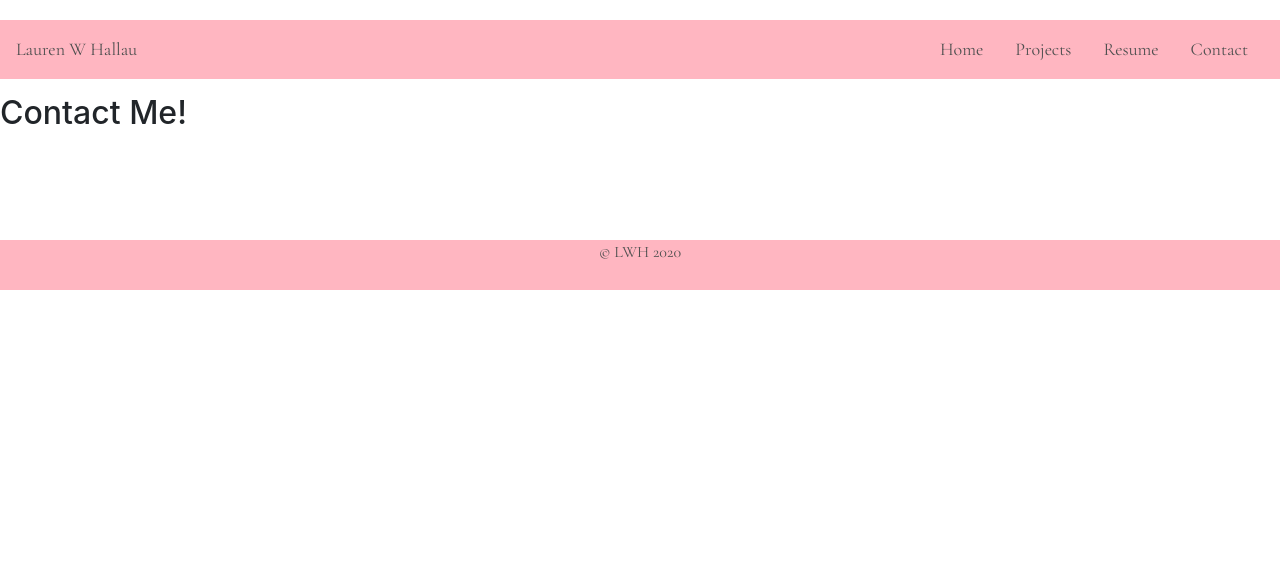
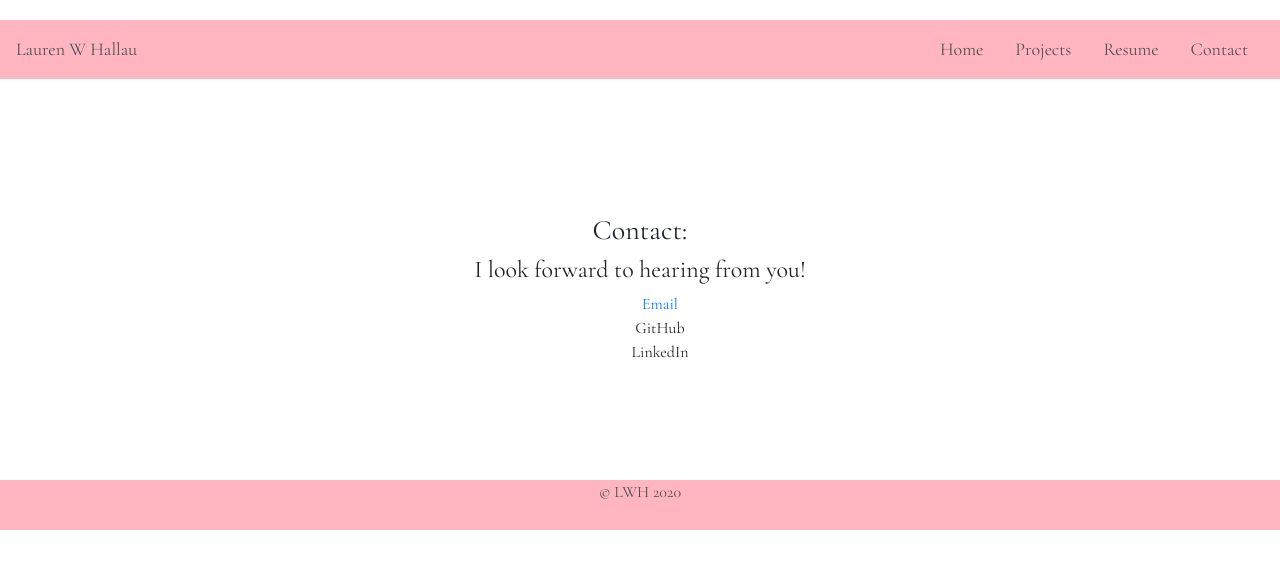
Before and after one commit to laurenhallau/React-Portfolio, a React (Create React App) app: page /contact in a window 1280 px wide. Shown: the top 568 px of the page. Built offline with nearby package versions, Linux system fonts and the light colour scheme.

Commit message:
mail to working

```diff
--- a/src/pages/Contact.js
+++ b/src/pages/Contact.js
@@ -1,10 +1,22 @@
 import React from "react";
+import { Container, Row, Col } from "reactstrap";
 
 function Contact() {
     return (
-        <div>
-          <h2>Contact Me!</h2>
-        </div>
+        <Container className="ContactContainer">
+          <Row>
+            <Col>
+              <h3>Contact:</h3>
+              <h4>I look forward to hearing from you!</h4>
+              <ul>
+                <li><a className="email" href="mailto:lhallau@gmail.com">Email </a></li>
+                <li>GitHub</li>
+                <li>LinkedIn</li>
+              </ul>
+
+            </Col>
+          </Row>
+        </Container>
     );
 }
 
--- a/src/pages/Home.js
+++ b/src/pages/Home.js
@@ -7,17 +7,27 @@ function Home() {
   return (
     <Container fluid>
       <Row>
-        <Col size="md-4">
-          <img src={ProfilePic}
-           alt="Lauren Hallau Pic"></img>
+        <Col size="sm-4">
+          <img src={ProfilePic} alt="Lauren Hallau Pic"></img>
         </Col>
-        <Col size="md-8">
-        <p>Developing full-stack coder with an education background.
-
-        Wants to make a difference in the world.
-
-        Fluent in Spanish, proficient in German, developing in HTML, CSS, Javascript! Enjoys languages of all types!
-        </p>
+        <Col size="sm-8">
+          <p>
+            Lorem ipsum dolor sit amet, consectetur adipiscing elit, sed do
+            eiusmod tempor incididunt ut labore et dolore magna aliqua. Et
+            malesuada fames ac turpis egestas. Lacinia at quis risus sed
+            vulputate odio. Diam sit amet nisl suscipit. Tempus imperdiet nulla
+            malesuada pellentesque elit eget gravida cum.
+          </p>
+          <br />
+          <p>
+            {" "}
+            Imperdiet proin fermentum leo vel orci porta. Viverra
+            aliquet eget sit amet. Aenean pharetra magna ac placerat vestibulum
+            lectus. Tincidunt vitae semper quis lectus nulla at volutpat. Amet
+            porttitor eget dolor morbi. Sit amet dictum sit amet justo donec
+            enim diam. Congue eu consequat ac felis donec et odio pellentesque
+            diam.
+          </p>
         </Col>
       </Row>
     </Container>
--- a/src/pages/Projects.js
+++ b/src/pages/Projects.js
@@ -1,11 +1,11 @@
 import React from "react";
 import { Card, CardImg, CardTitle, CardText, Button, Row, Col } from "reactstrap";
-import Project1 from "../images/project1.png";
-import QuizGame from "../images/quizgame.png";
-import Employee from "../images/employee.png";
-import NoteTaker from "../images/notetaker.png";
-import Workout from "../images/workout.png";
-import Budget from "../images/budget.png";
+// import Project1 from "../images/project1.png";
+// import QuizGame from "../images/quizgame.png";
+// import Employee from "../images/employee.png";
+// import NoteTaker from "../images/notetaker.png";
+// import Workout from "../images/workout.png";
+// import Budget from "../images/budget.png";
 import "./style.css";
 
 function Projects() {
@@ -13,7 +13,7 @@ function Projects() {
     <Row>
       <Col md="6">
         <Card>
-          <CardImg className="CardImg" src={Project1} alt="Project One" />
+          <CardImg className="CardImg" src="#" alt="Project One" />
           <CardTitle>Project #1</CardTitle>
           <CardText>Travel Masters: Bringing the World to You!</CardText>
           <Button
@@ -25,7 +25,7 @@ function Projects() {
       </Col>
       <Col md="6">
         <Card>
-          <CardImg src={QuizGame} alt="#" />
+          <CardImg src="#" alt="#" />
           <CardTitle>Project #2</CardTitle>
          <CardText>Quiz Game: Create and Take Quizzes with this full-stack app</CardText>
          <Button
@@ -37,7 +37,7 @@ function Projects() {
       </Col>
       <Col md="6">
         <Card>
-          <CardImg src={Employee} alt="#" />
+          <CardImg src="#" alt="#" />
           <CardTitle>Employee Directory</CardTitle>
          <CardText>First React App</CardText>
          <Button
@@ -50,7 +50,7 @@ function Projects() {
 
       <Col md="6">
         <Card>
-          <CardImg src={NoteTaker} alt="#" />
+          <CardImg src="#" alt="#" />
           <CardTitle>Note Taker</CardTitle>
           <CardText>Note Taker information here</CardText>
           <Button
@@ -62,7 +62,7 @@ function Projects() {
       </Col>
       <Col md="6">
         <Card>
-          <CardImg src={Budget} alt="#" />
+          <CardImg src="#" alt="#" />
           <CardTitle>On/Offline Budget Tracker</CardTitle>
          <CardText>Use this budget tracker to track your expenses on and off line.</CardText>
          <Button
@@ -74,7 +74,7 @@ function Projects() {
       </Col>
       <Col md="6">
         <Card>
-          <CardImg src={Workout} alt="#" />
+          <CardImg src="#" alt="#" />
           <CardTitle>Workout App</CardTitle>
          <CardText>Info on Workout App</CardText>
          <Button
--- a/src/pages/style.css
+++ b/src/pages/style.css
@@ -16,3 +16,12 @@ CardImg {
   width: 28rem;
 
 }
+
+.ContactContainer {
+  text-align: center;
+}
+
+
+ul {
+  list-style-type: none;
+}
```
